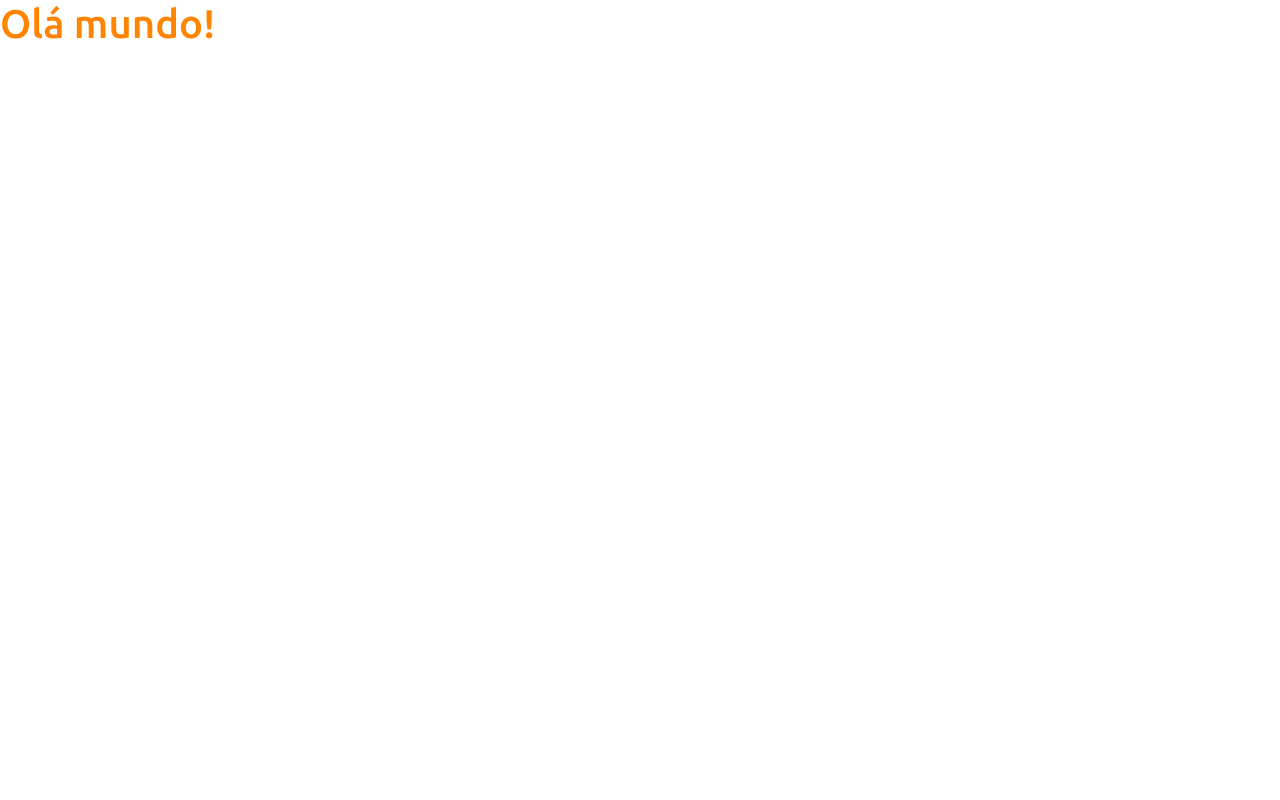
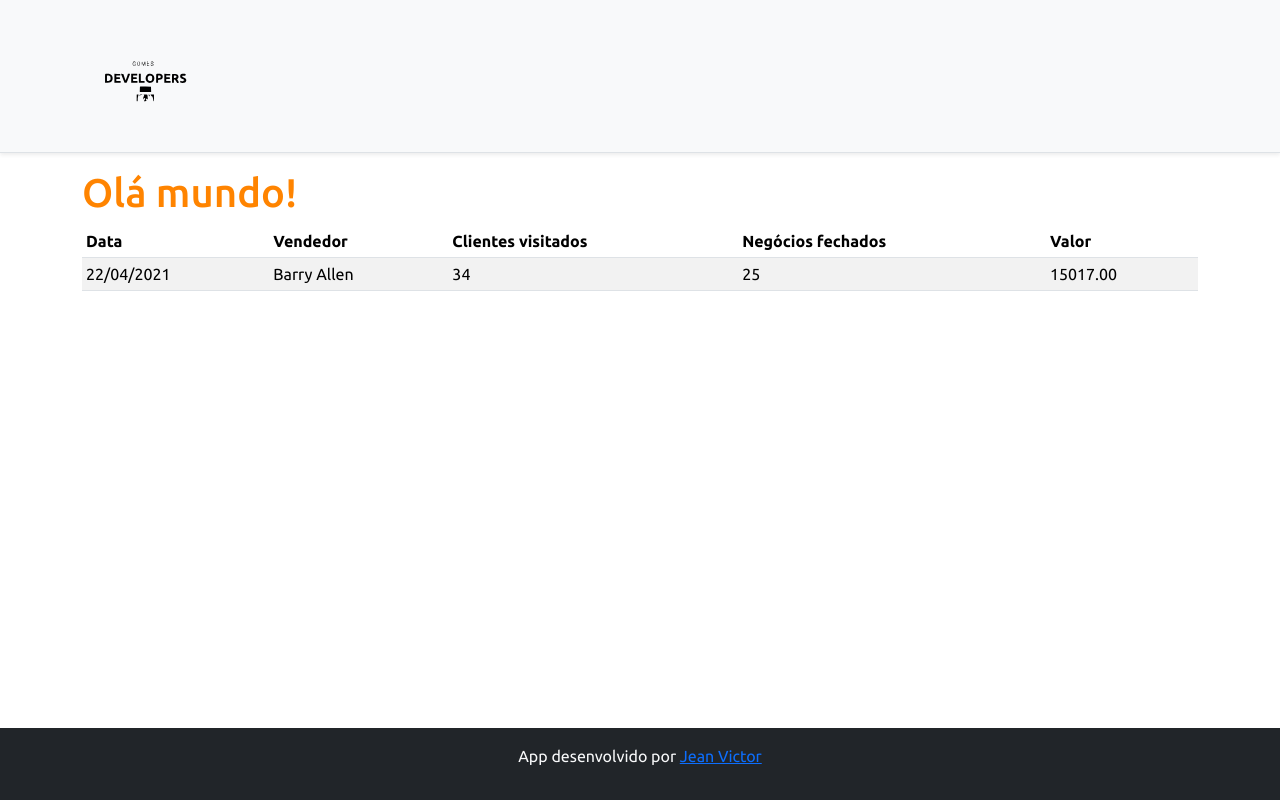
Before and after one commit to Je4nComJ/projeto-jvvendas, a React (Create React App) app in the folder frontend/: page / in a window 1280 px wide. Built offline with nearby package versions, Linux system fonts and the light colour scheme.

Commit message:
Basic static components

```diff
--- a/frontend/src/App.tsx
+++ b/frontend/src/App.tsx
@@ -1,11 +1,20 @@
+import DataTable from 'components/DataTable';
+import Footer from 'components/Footer';
+import NavBar from 'components/NavBar';
 import React from 'react';
 
 
 function App() {
   return (
-    <div>
+    <>
+    <NavBar/>
+    <div className='container'>
       <h1 className='text-primary'>Olá mundo!</h1>
+
+      <DataTable/>
     </div>
+    <Footer/>
+    </>
   );
 }
 
--- /dev/null
+++ b/frontend/src/components/DataTable/index.tsx
@@ -0,0 +1,29 @@
+const DataTable = () => {
+    return (
+
+        <div className="table-responsive">
+    <table className="table table-striped table-sm">
+        <thead>
+            <tr>
+                <th>Data</th>
+                <th>Vendedor</th>
+                <th>Clientes visitados</th>
+                <th>Negócios fechados</th>
+                <th>Valor</th>
+            </tr>
+        </thead>
+        <tbody>
+            <tr>
+                <td>22/04/2021</td>
+                <td>Barry Allen</td>
+                <td>34</td>
+                <td>25</td>
+                <td>15017.00</td>
+            </tr>
+        </tbody>
+    </table>
+</div>
+    );
+  }
+
+  export default DataTable;
--- /dev/null
+++ b/frontend/src/components/Footer/index.tsx
@@ -0,0 +1,12 @@
+const Footer = () => {
+    return (
+
+    <footer className="footer mt-auto py-3 bg-dark">
+        <div className="container">
+            <p className="text-light">App desenvolvido por <a href="https://github.com/Je4nComJ" target="_blank" rel="noreferrer">Jean Victor</a></p>
+        </div>
+    </footer>
+    );
+  }
+
+  export default Footer;
--- /dev/null
+++ b/frontend/src/components/NavBar/index.tsx
@@ -0,0 +1,15 @@
+import ImgDsDark from "assets/img/gomes-dark.svg";
+
+const NavBar = () => {
+  return (
+    <div className="d-flex flex-column flex-md-row align-items-center p-3 px-md-4 mb-3 bg-light border-bottom shadow-sm">
+      <div className="container">
+        <nav className="my-2 my-md-0 mr-md-3">
+          <img src={ImgDsDark} alt="GomesDevelopers" width="120" />
+        </nav>
+      </div>
+    </div>
+  );
+}
+
+export default NavBar;
```
Also changed, not shown: frontend/src/assets/img/gomes-dark.svg (added).
